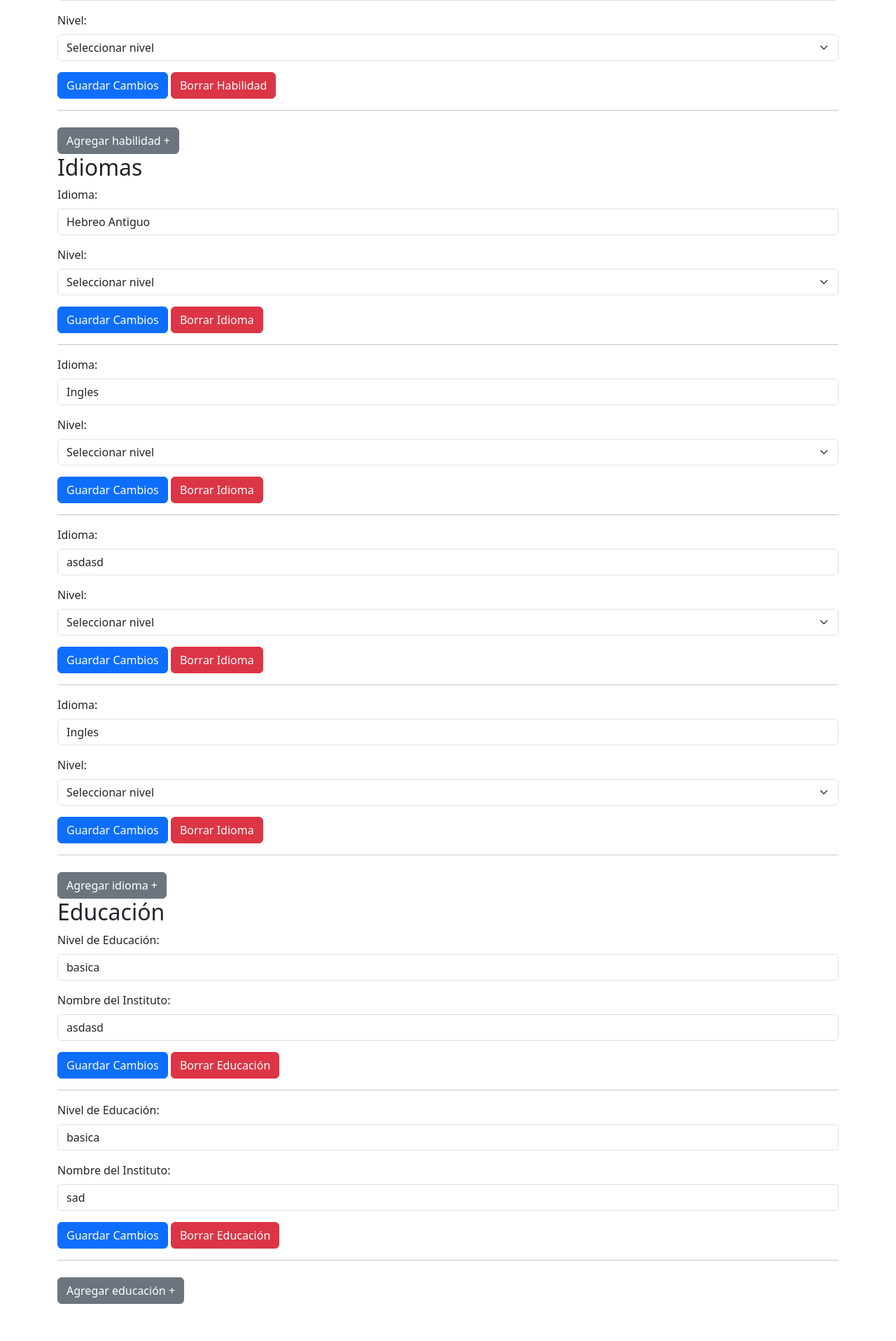
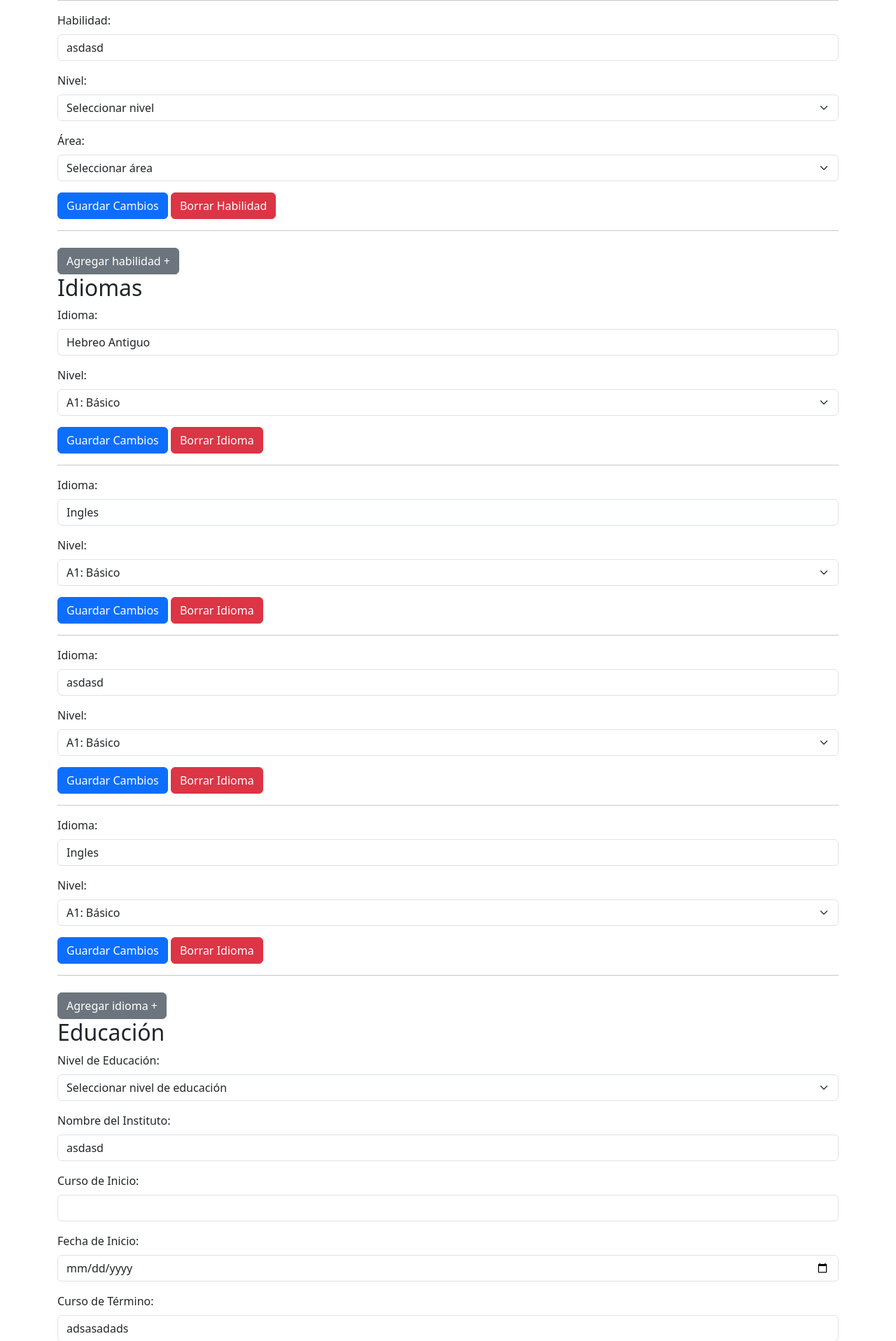
Before and after one commit to MetallisVH/Manejo-de-curriculums, a Django app: template Manejo_curriculums/App_curriculums/templates/html/Registro_curriculums.html in a window 1280 px wide. Shown: the part 2894-4810 px from the top of the page at 70% size. Before the commit the page ends 4757 px from the top, so only its background shows below. Run offline with Django 4.2, Linux system fonts and the light colour scheme; the template is opened without the code that fills it: values that come from a table or form of the project are taken from there, others are empty; data comes from the database, SQL or seed files in the repository; some libraries are stand-ins or nearby versions.

Commit message:
arreglo de formularios para editar curriculum

```diff
--- a/Manejo_curriculums/App_curriculums/templates/html/Registro_curriculums.html
+++ b/Manejo_curriculums/App_curriculums/templates/html/Registro_curriculums.html
@@ -220,6 +220,34 @@
                     </select>
                 </div>
 
+                <div class="mb-3">
+                    <label for="area" class="form-label">Área:</label>
+                    <select class="form-select" id="area" name="area" required>
+                        <option value="" disabled selected>Seleccionar área</option>
+                        <option value="tecnologia">Tecnología</option>
+                        <option value="salud">Salud</option>
+                        <option value="finanzas">Finanzas</option>
+                        <option value="educacion">Educación</option>
+                        <option value="ventas">Ventas</option>
+                        <option value="marketing">Marketing</option>
+                        <option value="recursoshumanos">Recursos Humanos</option>
+                        <option value="diseño">Diseño</option>
+                        <option value="medioambiente">Medio Ambiente</option>
+                        <option value="serviciosocial">Servicio Social</option>
+                        <option value="construccion">Construcción</option>
+                        <option value="consultoria">Consultoría</option>
+                        <option value="logistica">Logística</option>
+                        <option value="investigacion">Investigación</option>
+                        <option value="arte">Arte</option>
+                        <option value="derecho">Derecho</option>
+                        <option value="comunicacion">Comunicación</option>
+                        <option value="turismo">Turismo</option>
+                        <option value="manufactura">Manufactura</option>
+                        <option value="energiasrenovables">Energías Renovables</option>
+                        <option value="agricultura">Agricultura</option>
+                    </select>
+                </div>
+
                 <button type="submit" class="btn btn-primary">Guardar Cambios</button>
                 <a href="#" class="btn btn-danger">Borrar Habilidad</a>
             </form>
@@ -277,10 +305,12 @@
                 <div class="mb-3">
                     <label for="nivel_idioma" class="form-label">Nivel:</label>
                     <select class="form-select" id="nivel_idioma" name="nivel_idioma" required>
-                        <option value="" disabled selected>Seleccionar nivel</option>
-                        <option value="basico">Básico</option>
-                        <option value="intermedio">Intermedio</option>
-                        <option value="avanzado">Avanzado</option>
+                        <option value="A1">A1: Básico</option>
+                        <option value="A2">A2: Básico Intermedio</option>
+                        <option value="B1">B1: Intermedio</option>
+                        <option value="B2">B2: Intermedio Alto</option>
+                        <option value="C1">C1: Avanzado</option>
+                        <option value="C2">C2: Maestría</option>
                     </select>
                 </div>
 
@@ -334,7 +364,13 @@
                 {% csrf_token %}
                 <div class="mb-3">
                     <label for="nivel_educacion" class="form-label">Nivel de Educación:</label>
-                    <input type="text" class="form-control" id="nivel_educacion" name="nivel_educacion" value="{{ edu.nivel_educacion }}" required>
+                    <select class="form-select" id="nivel_educacion" name="nivel_educacion" required>
+                        <option value="" disabled selected>Seleccionar nivel de educación</option>
+                        <option value="preescolar">Basica</option>
+                        <option value="primaria">Media</option>
+                        <option value="secundaria">Superior</option>
+                        <!-- Agrega más opciones según sea necesario -->
+                    </select>
                 </div>
                 <!-- Otros campos de educación si los tienes -->
 
@@ -344,6 +380,28 @@
                 </div>
 
                 <!-- Agrega los demás campos de educación -->
+                <div class="mb-3">
+                    <label for="curso_inicio" class="form-label">Curso de Inicio:</label>
+                    <input type="text" class="form-control" id="curso_inicio" name="curso_inicio" value="{{ edu.curso_inicio }}" required>
+                </div>
+
+                <!-- Campo de Fecha de Inicio -->
+                <div class="mb-3">
+                    <label for="fecha_inicio" class="form-label">Fecha de Inicio:</label>
+                    <input type="date" class="form-control" id="fecha_inicio" name="fecha_inicio" value="{{ edu.fecha_inicio }}" required>
+                </div>
+
+                <!-- Campo de Curso de Término -->
+                <div class="mb-3">
+                    <label for="curso_termino" class="form-label">Curso de Término:</label>
+                    <input type="text" class="form-control" id="curso_termino" name="curso_termino" value="{{ edu.curso_termino }}" required>
+                </div>
+
+                <!-- Campo de Fecha de Término -->
+                <div class="mb-3">
+                    <label for="fecha_termino" class="form-label">Fecha de Término:</label>
+                    <input type="date" class="form-control" id="fecha_termino" name="fecha_termino" value="{{ edu.fecha_termino }}" required>
+                </div>
 
                 <button type="submit" class="btn btn-primary">Guardar Cambios</button>
                 <a href="#" class="btn btn-danger">Borrar Educación</a>
```
